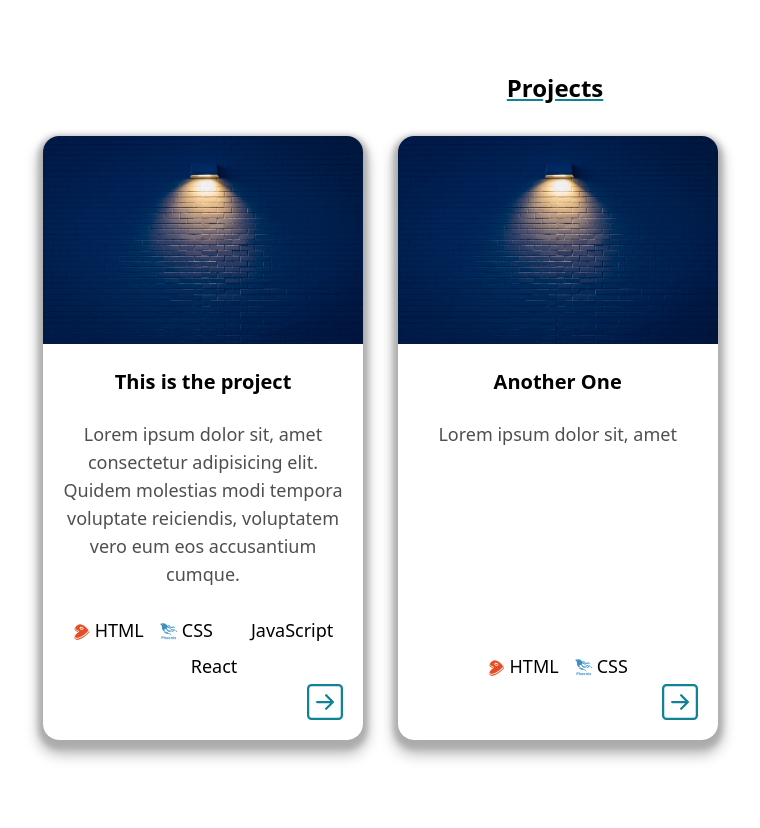
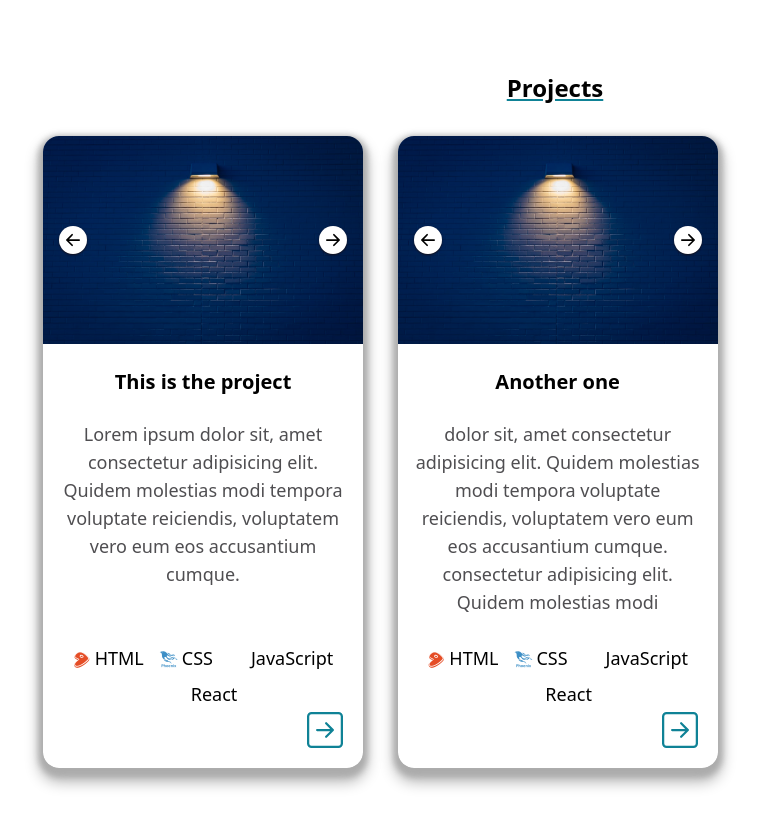
Before and after one commit to VladBrok/personal-site, a React (Vite) app: page / in a window 1280 px wide. Shown: the part 760-1588 px from the top of the page, without its empty margins (85-845 px from the left). Built offline with nearby package versions, Linux system fonts and the light colour scheme.

Commit message:
Add gallery for displaying multiple project images

```diff
--- a/src/components/App.jsx
+++ b/src/components/App.jsx
@@ -29,7 +29,7 @@ export default function App() {
 
   return (
     <>
-      <header className="text-min-lg text-contrast fixed top-0 left-0 z-30 flex w-full items-center justify-between bg-white p-2 shadow-md dark:bg-darkgray dark:shadow-slate sm:items-baseline sm:p-4 md:p-5">
+      <header className="text-min-lg text-contrast bg-contrast fixed top-0 left-0 z-30 flex w-full items-center justify-between p-2 shadow-md dark:shadow-slate sm:items-baseline sm:p-4 md:p-5">
         <a href="/">
           Vlad<span className="text-highlight">Brok</span>
         </a>
--- /dev/null
+++ b/src/components/Gallery.jsx
@@ -0,0 +1,49 @@
+import GalleryButton from "./GalleryButton";
+import { BsArrowLeftShort, BsArrowRightShort } from "react-icons/bs";
+import useEmblaCarousel from "embla-carousel-react";
+
+export default function Gallery({ imageUrls }) {
+  const [emblaRef, embla] = useEmblaCarousel({ loop: true });
+
+  function scrollPrev() {
+    embla?.scrollPrev();
+  }
+
+  function scrollNext() {
+    embla?.scrollNext();
+  }
+
+  return (
+    <div className="embla relative">
+      <div className="embla__viewport overflow-hidden" ref={emblaRef}>
+        <div className="embla__container flex">
+          {imageUrls.map(url => (
+            <div className="embla__slide flex-[0_0_100%]" key={url}>
+              <img
+                className="block h-[13rem] w-full rounded-t-2xl object-cover"
+                src={url}
+                alt=""
+              />
+            </div>
+          ))}
+        </div>
+      </div>
+
+      <GalleryButton
+        className="embla__prev left-4"
+        label="Previous image"
+        onClick={scrollPrev}
+      >
+        <BsArrowLeftShort />
+      </GalleryButton>
+
+      <GalleryButton
+        className="embla__next right-4"
+        label="Next image"
+        onClick={scrollNext}
+      >
+        <BsArrowRightShort />
+      </GalleryButton>
+    </div>
+  );
+}
--- /dev/null
+++ b/src/components/GalleryButton.jsx
@@ -0,0 +1,14 @@
+// fixme: dup with Arrow.jsx
+export default function GalleryButton({
+  label,
+  className,
+  children,
+  ...buttonProps
+}) {
+  return (
+    <button className={`gallery-button ${className}`} {...buttonProps}>
+      {children}
+      <span className="sr-only">{label}</span>
+    </button>
+  );
+}
--- a/src/components/Project.jsx
+++ b/src/components/Project.jsx
@@ -1,12 +1,13 @@
 import Arrow from "./Arrow";
 import ProjectLink from "./ProjectLink";
+import Gallery from "./Gallery";
 import { useState } from "react";
 import { HiOutlineStatusOnline } from "react-icons/hi";
 import { BsFileEarmarkCode } from "react-icons/bs";
 
 export default function Project({
   title,
-  imageUrl,
+  imageUrls,
   demoUrl,
   codeUrl,
   description,
@@ -26,16 +27,13 @@ export default function Project({
   const backVisibility = isRotated ? "visible" : "invisible";
 
   return (
+    <>
       <div className="m-auto h-full max-w-[20rem] [perspective:1000px] xsm:w-[20rem]">
         <div
           className={`${rotation} shadow-around relative flex h-full w-full flex-col items-center rounded-2xl shadow-lightgray [transition:transform_1s] [transform-style:preserve-3d] dark:shadow-gray`}
         >
-        <div className="flex h-full w-full flex-col items-center [backface-visibility:hidden] [transform:rotateX(0deg)]">
-          <img
-            className="block h-[13rem] w-full rounded-t-2xl object-cover"
-            src={imageUrl}
-            alt=""
-          />
+          <div className="flex h-full w-full flex-col [backface-visibility:hidden] [transform:rotateX(0deg)]">
+            <Gallery imageUrls={imageUrls} />
             <div className="flex h-full w-full flex-col px-4">
               <h3 className="text-min-lg text-contrast my-4 font-semibold sm:my-6">
                 {title}
@@ -69,5 +67,6 @@ export default function Project({
           </div>
         </div>
       </div>
+    </>
   );
 }
--- a/src/data/projects.json
+++ b/src/data/projects.json
@@ -2,17 +2,17 @@
   {
     "title": "This is the project",
     "description": "Lorem ipsum dolor sit, amet consectetur adipisicing elit. Quidem molestias modi tempora voluptate reiciendis, voluptatem vero eum eos accusantium cumque.",
-    "imageUrl": "/images/project-placeholder.jpg",
+    "imageUrls": ["/images/project-placeholder.jpg", "/images/icon.png"],
     "demoUrl": "https://google.com",
     "codeUrl": "https://stackoverflow.com",
     "technologies": ["html5", "css3", "javascript", "react"]
   },
   {
-    "title": "Another One",
-    "description": "Lorem ipsum dolor sit, amet",
-    "imageUrl": "/images/project-placeholder.jpg",
-    "demoUrl": "https://yandex.ru",
+    "title": "Another one",
+    "description": "dolor sit, amet consectetur adipisicing elit. Quidem molestias modi tempora voluptate reiciendis, voluptatem vero eum eos accusantium cumque. consectetur adipisicing elit. Quidem molestias modi",
+    "imageUrls": ["/images/project-placeholder.jpg", "/images/icon.png"],
+    "demoUrl": "https://google.com",
     "codeUrl": "https://stackoverflow.com",
-    "technologies": ["html5", "css3"]
+    "technologies": ["html5", "css3", "javascript", "react"]
   }
 ]
--- a/src/index.css
+++ b/src/index.css
@@ -31,6 +31,10 @@
 
   .button {
     @apply button-like bg-highlight hover:shadow-highlight my-6 block w-full rounded-md px-4 py-3 text-center text-white hover:shadow-sm disabled:shadow-none dark:text-darkgray md:my-10 md:py-4 md:px-5;
+  }
+
+  .gallery-button {
+    @apply button-like bg-contrast text-contrast absolute top-1/2 flex h-7 w-7 -translate-y-1/2 items-center justify-center rounded-full text-3xl shadow-sm shadow-darkgray dark:shadow-slate;
   }
 
   .input {
```
Lines whose indentation alone changed are shown as unchanged.
